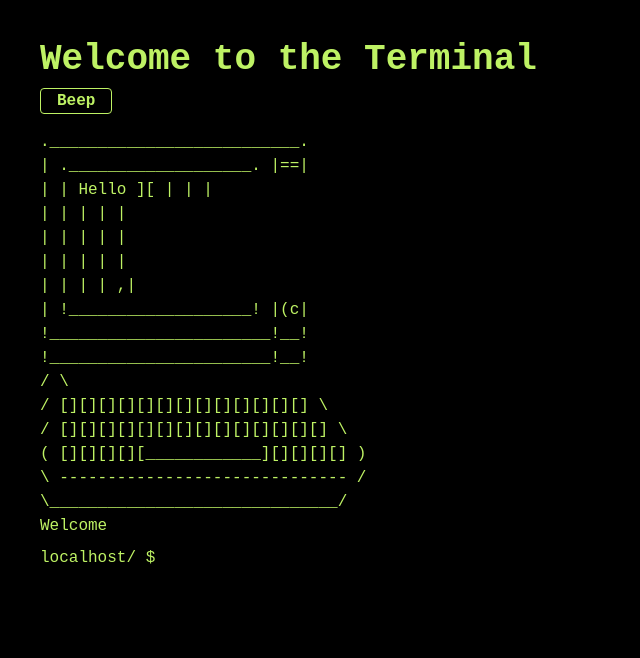
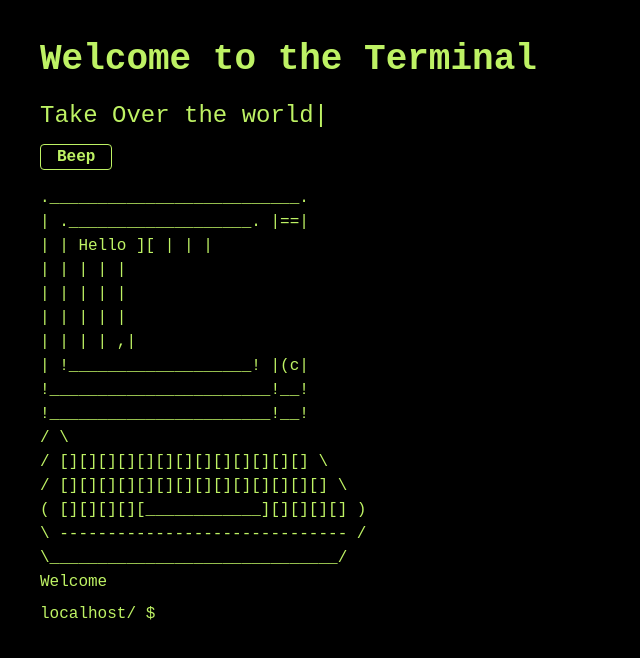
Before and after one commit to AlephNotation/infinite-games-escape, a React (Vite) app in the folder frontend/infinite-frontend/: page / in a window 1280 px wide. Shown: the top 658 px of the page, without its empty margins (0-640 px from the left). Built offline with nearby package versions, Linux system fonts and the light colour scheme.

Commit message:
type animation

```diff
--- a/frontend/infinite-frontend/src/App.tsx
+++ b/frontend/infinite-frontend/src/App.tsx
@@ -2,6 +2,7 @@ import Button from './Button'
 // import TypeAnimation from './TypeAnimation'
 import { useRef, useEffect, useState } from 'react'; // Add useRef and useEffect
 import { v4 as uuidv4 } from 'uuid';
+import TypeAnimation from './TypeAnimation';
 
 // import useStore from './Session';
 
@@ -142,6 +143,11 @@ function App() {
   return (
     <div className='text-lime-300 h-screen overflow-hidden w-screen relative bg-black p-10 flex flex-col' style={{ fontFamily: 'Courier New, monospace' }} >
       <h1 className='text-lime-300 text-4xl font-bold mb-2'>Welcome to the Terminal</h1>
+      <TypeAnimation sequence={[
+        "Take Over the world",
+        1000,
+
+      ]} />
       <div className='flex flex-row justify-between'>
         <Button text="Beep" onClick={handleBeep} />
 
--- a/frontend/infinite-frontend/src/TypeAnimation.tsx
+++ b/frontend/infinite-frontend/src/TypeAnimation.tsx
@@ -9,7 +9,6 @@ const ExampleComponent = (props: { sequence: string[] }) => {
             style={{ fontSize: '1.5em', display: 'inline-block', marginBottom: '10px', marginTop: '10px' }}
             repeat={Infinity}
             omitDeletionAnimation={true}
-            cursor={false}
         />
     );
 };
```
